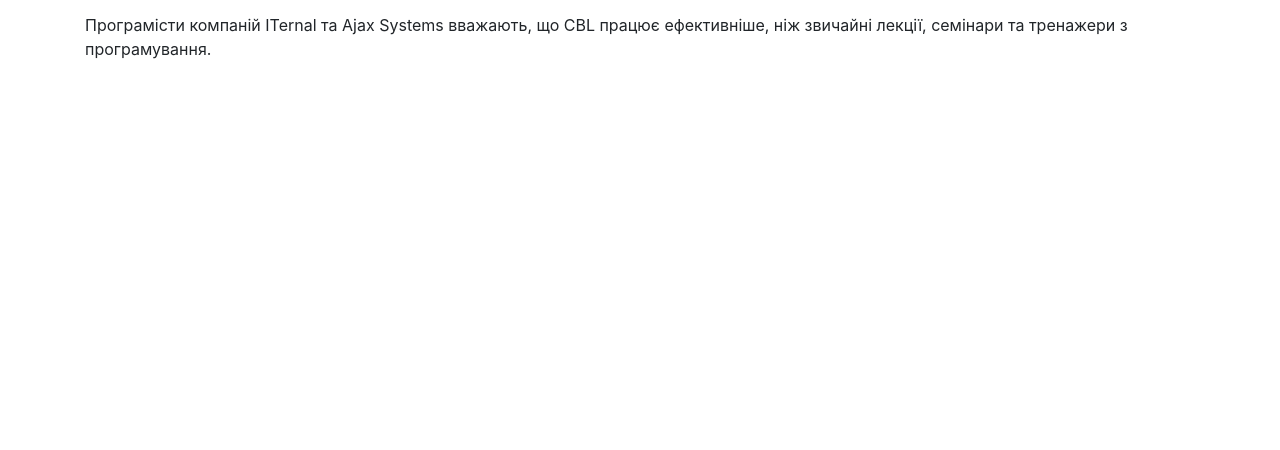
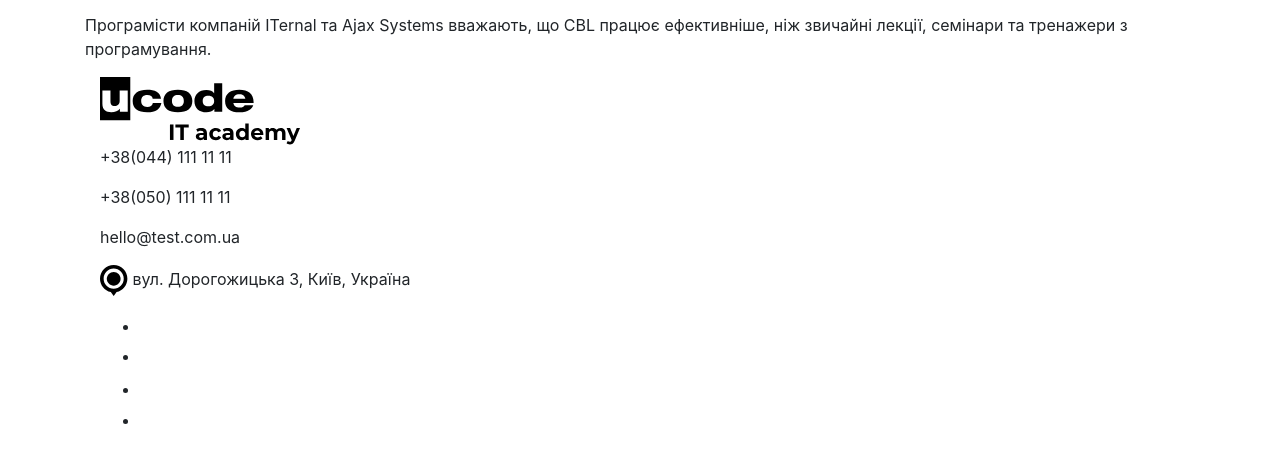
Before and after one commit to deniss12431/-----, a website: page index.html in a window 1280 px wide. Shown: the part 1881-2331 px from the top of the page. Before the commit the page ends 1958 px from the top, so only its background shows below. Drawn offline with Linux system fonts and the light colour scheme.

Commit message:
Условно накинутый HTML

```diff
--- a/index.html
+++ b/index.html
@@ -1,13 +1,11 @@
 <!DOCTYPE html>
 <html lang="uk">
+
 <head>
   <meta charset="UTF-8" />
   <meta name="viewport" content="width=device-width, initial-scale=1.0" />
   <title>Final Project Web Academy</title>
-    <link
-      rel="stylesheet"
-      href="./libs/bootstrap-4.5.3-dist/css/bootstrap.min.css"
-    />
+  <link rel="stylesheet" href="./libs/bootstrap-4.5.3-dist/css/bootstrap.min.css" />
   <link rel="stylesheet" href="./dist/style.css" />
 </head>
 
@@ -17,15 +15,8 @@
     <img src="./assets/images/logo.svg" alt="">
     <ul class="nav nav-pills">
       <li class="nav-item dropdown">
-          <a
-            class="nav-link dropdown-toggle"
-            data-toggle="dropdown"
-            href="#"
-            role="button"
-            aria-haspopup="true"
-            aria-expanded="false"
-            >Доступні програми</a
-          >
+        <a class="nav-link dropdown-toggle" data-toggle="dropdown" href="#" role="button" aria-haspopup="true"
+          aria-expanded="false">Доступні програми</a>
         <div class="dropdown-menu">
           <a class="dropdown-item" href="#">Action</a>
           <a class="dropdown-item" href="#">Another action</a>
@@ -68,10 +59,7 @@
       </div>
       <div class="col-md-6 hidden-xs">
         <video autoplay="" loop="" muted="" playsinline="">
-            <source
-              src="./assets/vid/lesson.mp4"
-              type='video/mp4; codecs="avc1.42E01E, mp4a.40.2"'
-            />
+          <source src="./assets/vid/lesson.mp4" type='video/mp4; codecs="avc1.42E01E, mp4a.40.2"' />
         </video>
       </div>
     </div>
@@ -92,7 +80,8 @@
           <p>основна</p>
           <p>"Професія програміст" <br>за 16 місяців</p>
           <p>19 жовтня</p>
-      <p>Почати</p></a>
+          <p>Почати</p>
+        </a>
       </div>
     </div>
     <!-- Конец теста -->
@@ -116,8 +105,7 @@
 
     <h2>Кампус академії знаходиться в Unit.City.</h2>
 
-<iframe width="560" height="315" src="https://www.youtube.com/embed/2RhYGRGD7fg"
-frameborder="0" allow="accelerometer; autoplay; clipboard-write;
+    <iframe width="560" height="315" src="https://www.youtube.com/embed/2RhYGRGD7fg" frameborder="0" allow="accelerometer; autoplay; clipboard-write;
  encrypted-media; gyroscope; picture-in-picture" allowfullscreen></iframe>
 
     <h2>Навчаємо, як в Apple</h2>
@@ -140,10 +128,7 @@
     <section>
       <div class="col-md-6 hidden-xs">
         <video autoplay="" loop="" muted="" playsinline="">
-      <source
-        src="./assets/vid/cbl.mp4"
-        type='video/mp4; codecs="avc1.42E01E, mp4a.40.2"'
-      />
+          <source src="./assets/vid/cbl.mp4" type='video/mp4; codecs="avc1.42E01E, mp4a.40.2"' />
         </video>
       </div>
       <div class="cbl">
@@ -155,7 +140,33 @@
     </section>
 
     <footer>
+      <div class="container">
+        <img src="./assets/images/logo.svg" alt="">
+        <div>
+          <div>
+            <p>+38(044) 111 11 11</p>
+            <p>+38(050) 111 11 11</p>
+          </div>
+          <div>
+            <p>hello@test.com.ua</p>
+            <p>
+              <img src="./assets/images/locate.svg" alt="">
+              вул. Дорогожицька 3,
+              Київ, Україна
+            </p>
+          </div>
+          <div>
+            <ul>
+              <li><img src="./assets/images/facebook.svg" alt=""></li>
+              <li><img src="./assets/images/instagram.svg" alt=""></li>
+              <li><img src="./assets/images/youtube.svg" alt=""></li>
+              <li><img src="./assets/images/telegram.svg" alt=""></li>
+            </ul>
+          </div>
+        </div>
+      </div>
+    </footer>
 
-</footer>
+
 </body>
 </html>
```
Also changed, not shown: assets/images/facebook.svg (added), assets/images/instagram.svg (added), assets/images/telegram.svg (added), assets/images/youtube.svg (added). Lines whose indentation alone changed are shown as unchanged.
